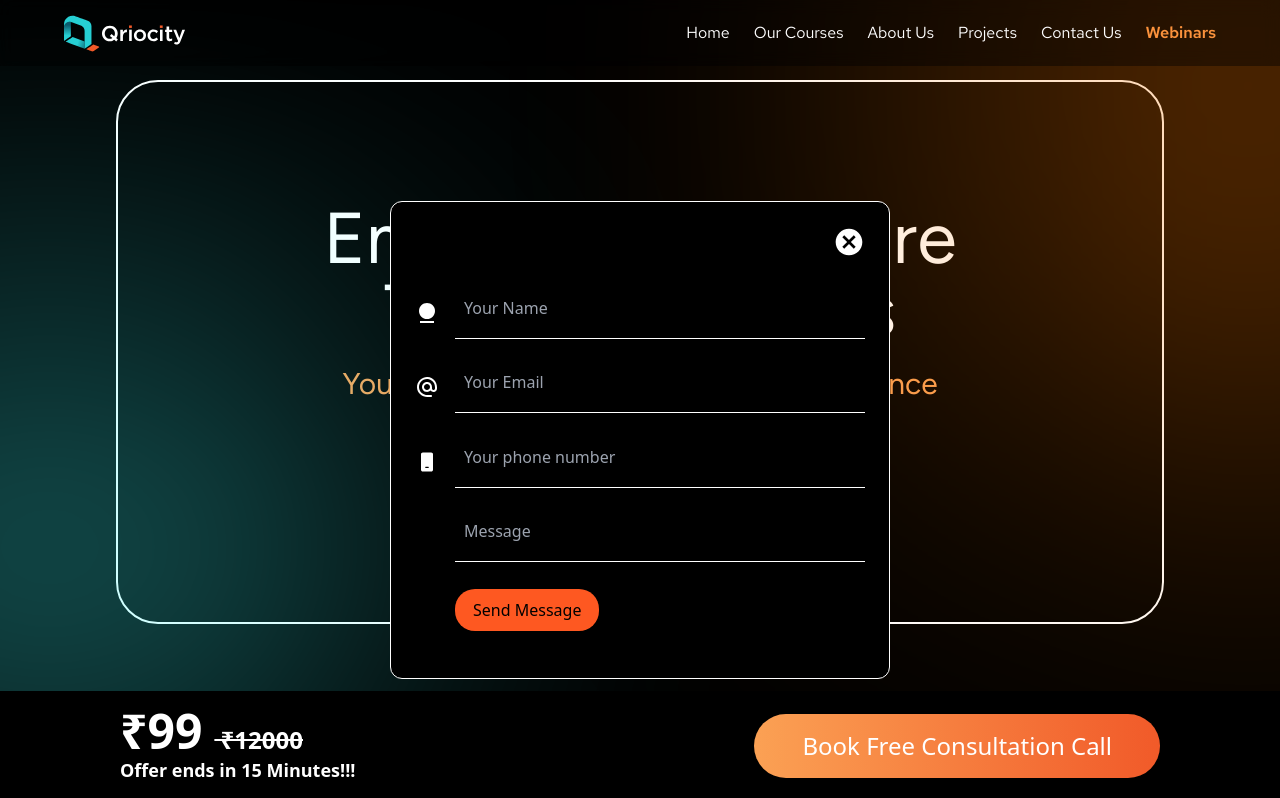
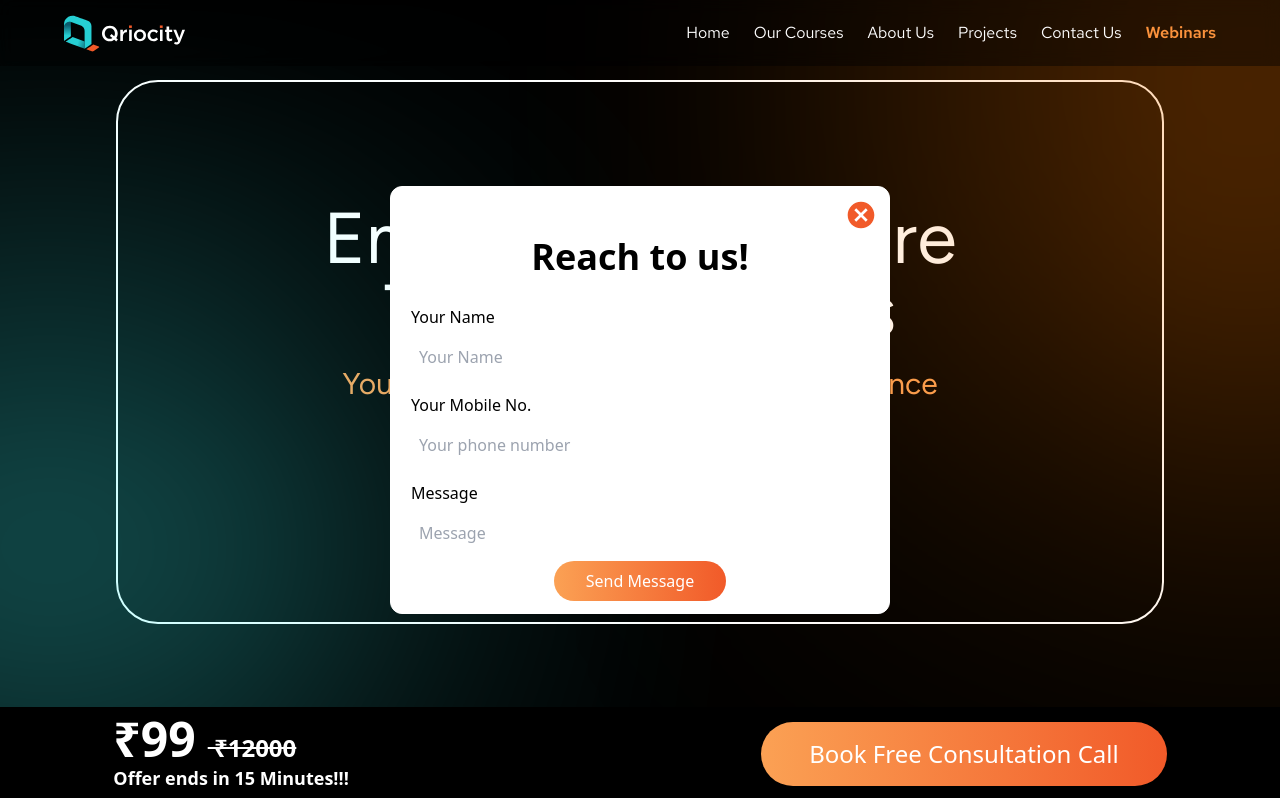
Before and after one commit to Qriocity-Company/Qriocity, a React (Vite) app: page /webinar in a window 1280 px wide. Shown: the top 798 px of the page. Built offline with nearby package versions, Linux system fonts and the light colour scheme.

Commit message:
updated webinar page

```diff
--- a/src/pages/Webinar.jsx
+++ b/src/pages/Webinar.jsx
@@ -166,63 +166,57 @@ const Webinar = () => {
   return (
     <div className=" lg:max-w-[1440px] md:max-w[660px] max-w-[760px]  ">
       {showForm && (
-        <div className="fixed top-10 left-0 z-10   w-full h-full flex justify-center   items-center">
-          <div className="p-6 bg-black   z-[999]  border border-white  rounded-xl w-[500px] ">
+        <div className="fixed top-0 left-0 z-10   w-full h-full flex justify-center   items-center">
+          <div className="p-3 bg-white text-black   z-[999]  border border-white  rounded-xl w-[500px] ">
             <button
               onClick={() => {
                 setShowForm(false);
               }}
               className="w-full "
             >
-              <MdCancel size={32} className="text-white ml-auto " />
+              <MdCancel size={32} className="text-[#F15A29] ml-auto " />
             </button>
-
+           <div className="text-4xl font-[700] text-center mb-5">Reach to us!</div>
             <form onSubmit={onSubmit}>
-              <div className="form-component">
-                <img src={name} alt="" />
+              <div className="flex flex-col gap-2 p-2">
+                <label className="font-[500]">Your Name</label>
                 <input
                   type="text"
                   placeholder="Your Name"
                   name="name"
+                  className="p-2"
                   value={formData.name}
                   onChange={handleChange}
                 />
               </div>
-              <div className="form-component">
-                <img src={email} alt="" />
-                <input
-                  type="email"
-                  placeholder="Your Email"
-                  name="senderEmail"
-                  value={formData.senderEmail}
-                  onChange={handleChange}
-                />
-              </div>
-              <div className="form-component">
-                <img src={phone} alt="" />
+
+              <div className="flex flex-col gap-2 p-2">
+              <label className="font-[500]" >Your Mobile No.</label>
                 <input
                   type="text"
                   placeholder="Your phone number"
                   name="phoneNumber"
+                  className="p-2"
                   value={formData.phoneNumber}
                   onChange={handleChange}
                 />
               </div>
 
-              <div className="form-component message">
-                <img src={phone} alt="" className="hid" />
+              <div className="flex flex-col gap-2 p-2">
+               <label className="font-[500]" >Message</label>
                 <input
                   type="text"
                   placeholder="Message "
                   name="message"
+                  className="p-2"
                   value={formData.message}
                   onChange={handleChange}
                 />
               </div>
 
-              <div className="form-component form-btn">
-                <img src={phone} alt="" className="hid" />
-                <button className="form-button" type="submit">
+              <div className=" flex justify-center">
+                {/* <img src={phone} alt="" className="hid" /> */}
+                <button  className="btn  text-white bg-gradient-to-r from-[#FBA154] to-[#F15A29]  px-8 py-2 rounded-full  " type="submit">
                   Send Message
                 </button>
               </div>
@@ -884,7 +878,7 @@ const Webinar = () => {
 
 
 
-      <footer className=" z-50  fixed bottom-0 left-0 w-full bg-black text-white p-4">
+      <footer className=" z-50  fixed bottom-0 left-0 w-full bg-black text-white p-2">
         <div className="md:w-5/6 mx-auto">
           <div className="flex justify-between items-center">
             <div>
```
